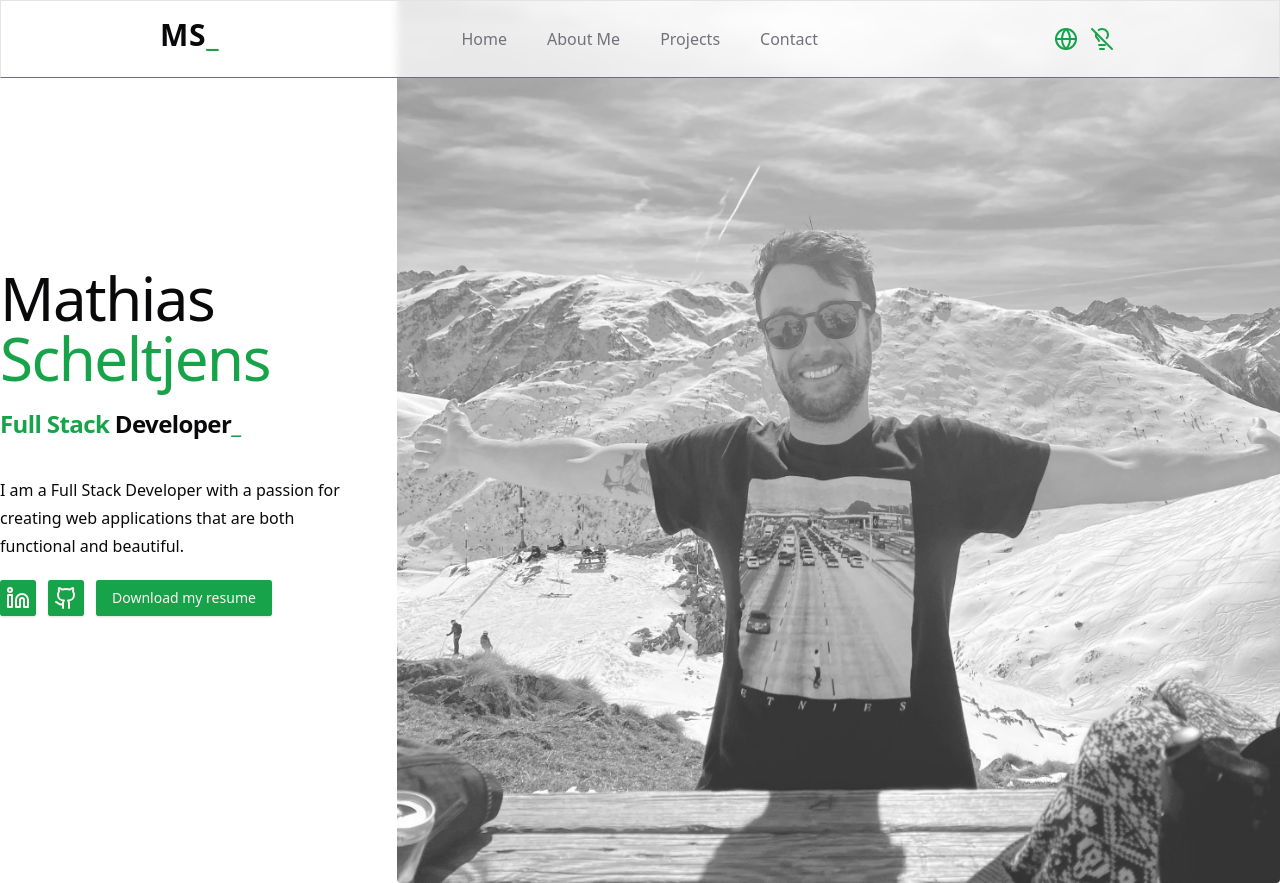
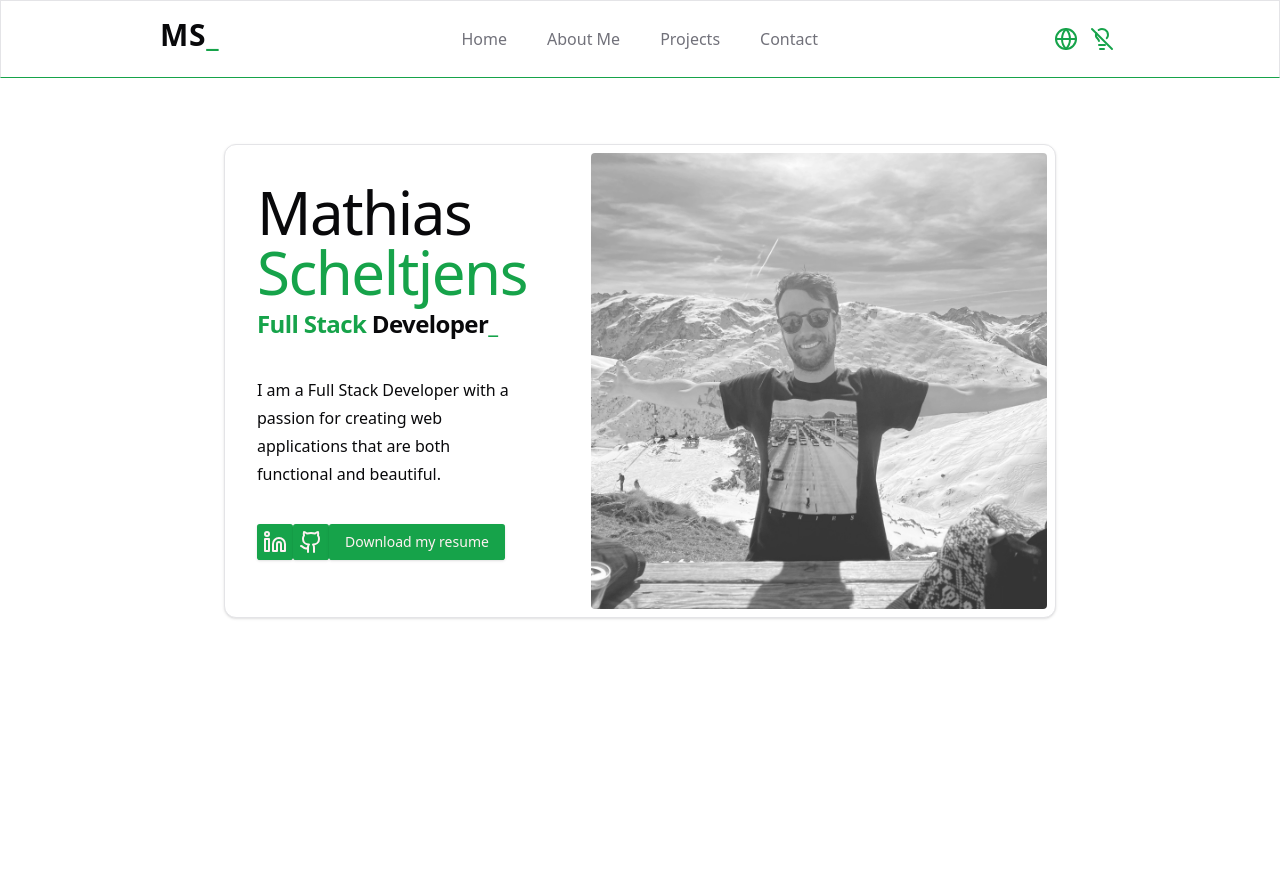
Before and after one commit to MScheltjens/portfolio, a Next.js app: page /en in a window 1280 px wide. After the commit the page ends 800 px from the top, so only its background shows below. Built offline with nearby package versions, Linux system fonts and the light colour scheme.

Commit message:
hero card

```diff
--- a/app/[lang]/page.tsx
+++ b/app/[lang]/page.tsx
@@ -12,8 +12,10 @@ export default async function Home({ params: { lang } }: Props) {
   const dictionary = await getDictionary(lang);
 
   return (
-    // <main className="container max-w-4xl py-24 md:py-36">
-    <Hero {...dictionary['homePage']} />
-    // </main>
+    <main className="container max-w-4xl py-24 md:py-36">
+      <section>
+        <Hero {...dictionary['homePage']} />
+      </section>
+    </main>
   );
 }
--- a/components/hero.tsx
+++ b/components/hero.tsx
@@ -4,6 +4,7 @@ import { IconLink } from './icon-link';
 import { Github, Linkedin } from 'lucide-react';
 import { Button } from './ui/button';
 import { Dictionary } from '@/i18/get-dictionary';
+import { Card, CardContent, CardFooter, CardHeader } from './ui/card';
 
 export const Hero = ({
   title1,
@@ -11,8 +12,9 @@ export const Hero = ({
   download,
   description
 }: Dictionary['homePage']) => (
-  <section className="mx-auto flex flex-col justify-around gap-x-10 gap-y-4 md:flex-row md:items-center">
-    <div className="flex flex-col justify-between gap-y-3">
+  <Card className="mx-auto flex flex-col-reverse justify-around gap-x-10 gap-y-4 p-2 md:flex-row md:items-center">
+    <div className="flex flex-1 flex-col justify-between gap-y-3">
+      <CardHeader>
         <h1 className="scroll-m-20 text-4xl tracking-tight lg:text-6xl">
           Mathias <span className="text-primary">Scheltjens</span>
         </h1>
@@ -20,8 +22,11 @@ export const Hero = ({
           <span className="text-primary">{title1}</span> <span>{title2}</span>
           <span className="text-primary">_</span>
         </h3>
+      </CardHeader>
+      <CardContent>
         <p className="leading-7 [&:not(:first-child)]:mt-6">{description}</p>
-      <div className="mt-2 flex gap-3">
+      </CardContent>
+      <CardFooter>
         <IconLink href="https://github.com/MScheltjens">
           <Linkedin />
         </IconLink>
@@ -29,17 +34,16 @@ export const Hero = ({
           <Github />
         </IconLink>
         <Button>{download}</Button>
-      </div>
+      </CardFooter>
+      <div className="mt-2 flex gap-3"></div>
     </div>
     <div className="relative">
       <Image
-        className="w-full rounded opacity-80 grayscale"
+        className="rounded opacity-80 grayscale"
         src={authorImage}
         alt="Mathias S."
-        width={220}
-        height={220}
         priority
       />
     </div>
-  </section>
+  </Card>
 );
--- a/i18/dictionaries/de.json
+++ b/i18/dictionaries/de.json
@@ -2,7 +2,7 @@
   "homePage": {
     "title1": "Full Stack",
     "title2": "Entwickler",
-    "description": "Ich bin ein Full Stack Entwickler mit einer Leidenschaft für die Erstellung von Webanwendungen, die funktional und schön sind. Ich habe Erfahrung in der Front-End- und Back-End-Entwicklung und bin immer auf der Suche nach neuen Technologien und der Verbesserung meiner Fähigkeiten.",
+    "description": "Ich bin ein Full Stack Entwickler mit einer Leidenschaft für die Erstellung von Webanwendungen, die funktional und schön sind.",
     "download": "Lebenslauf herunterladen"
   },
 
```
Lines whose indentation alone changed are shown as unchanged.
